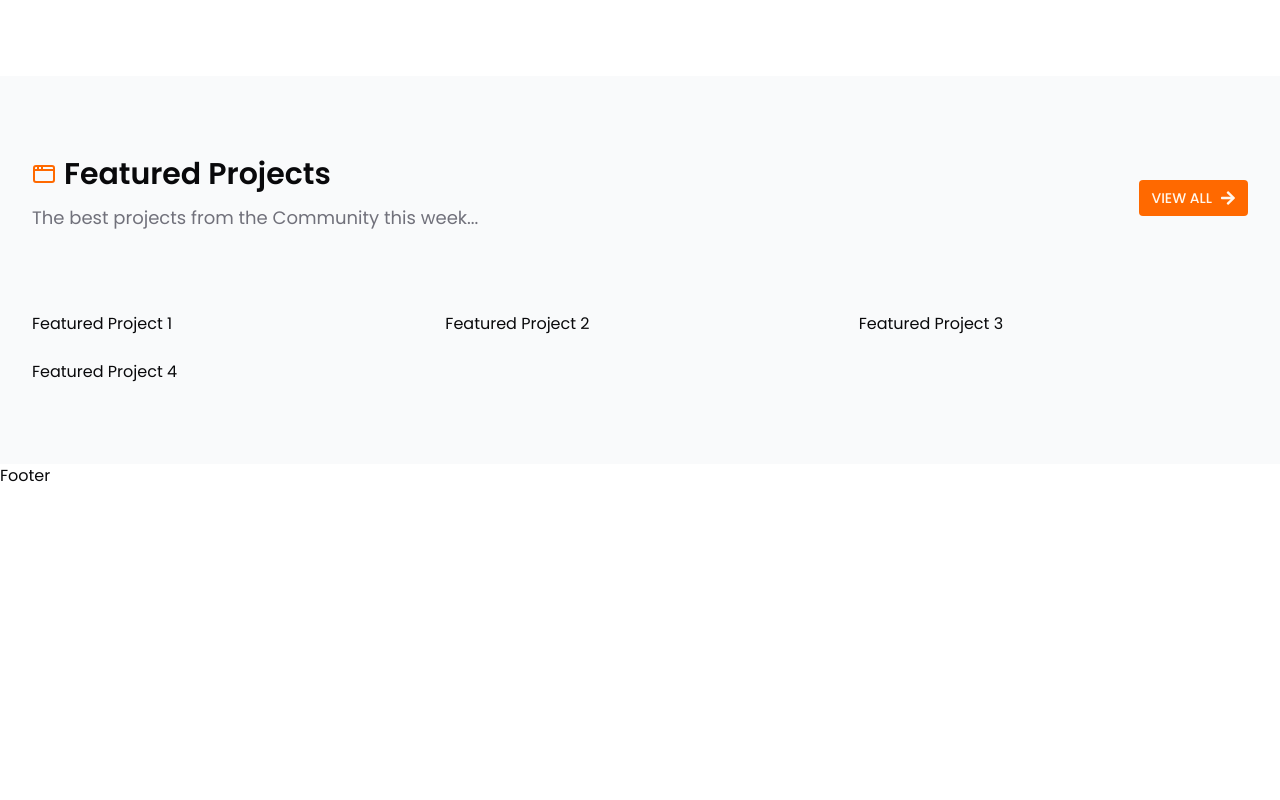
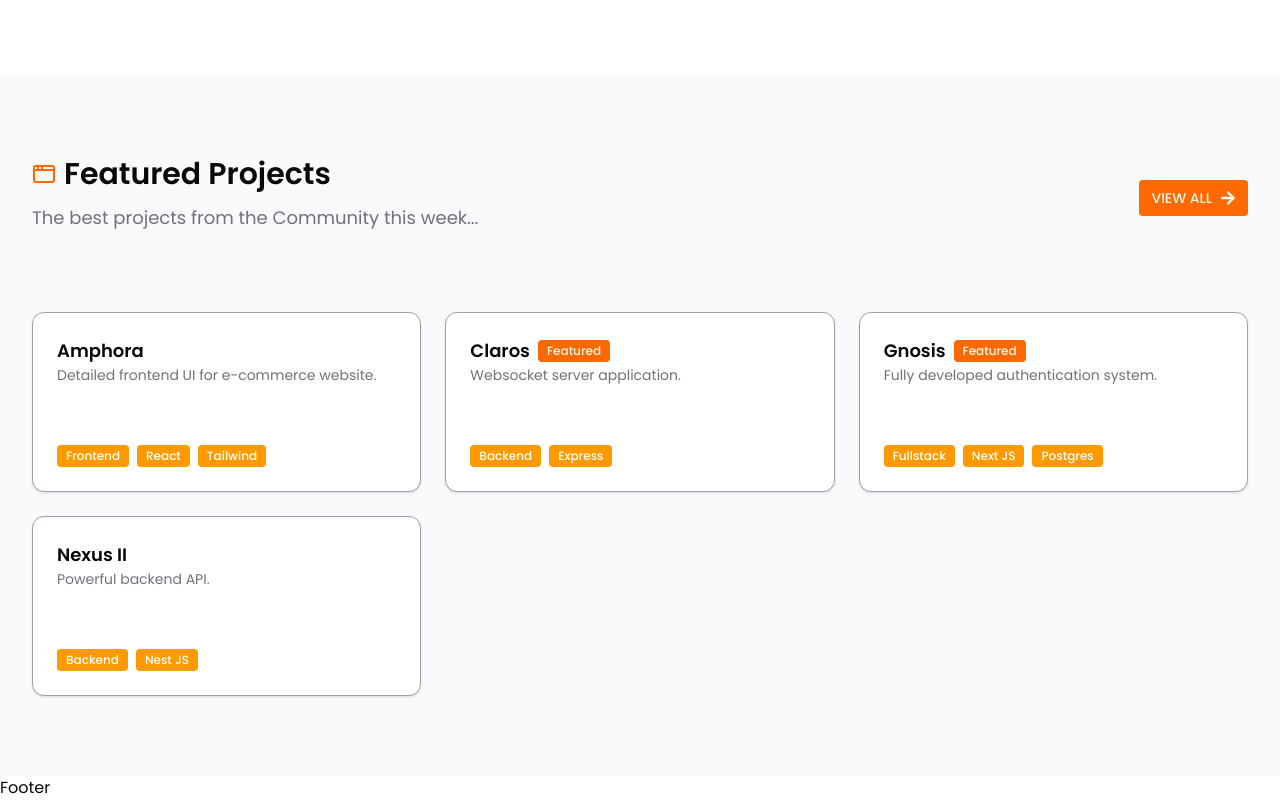
Before and after one commit to Nimira43/Epikrisis, a Next.js app: page / in a window 1280 px wide. Shown: the part 716-1516 px from the top of the page. Before the commit the page ends 1204 px from the top, so only its background shows below. Built offline with nearby package versions, Linux system fonts and the light colour scheme.

Commit message:
ProjectCard created.

```diff
--- a/components/landing-page/featured-projects.tsx
+++ b/components/landing-page/featured-projects.tsx
@@ -3,6 +3,8 @@ import SectionHeader from '../common/section-header'
 import { Button } from '../ui/button'
 import Link from 'next/link'
 import { FaArrowRight } from 'react-icons/fa'
+import { featuredProjects } from '@/data/data'
+import ProjectCard from '../projects/project-card'
 
 export default function FeaturedProjects() {
   return (
@@ -25,10 +27,12 @@ export default function FeaturedProjects() {
           </Button>
         </div>
         <div className='grid-wrapper'>
-          <p>Featured Project 1</p>
-          <p>Featured Project 2</p>
-          <p>Featured Project 3</p>
-          <p>Featured Project 4</p>
+          {featuredProjects.map((project) => (
+            <ProjectCard
+              key={project.id}
+              project={project}
+            />
+          ))}
         </div>
       </div>
     </section>
--- a/components/landing-page/hero-section.tsx
+++ b/components/landing-page/hero-section.tsx
@@ -31,12 +31,12 @@ export default function HeroSection() {
           <div className='flex flex-col sm:flex-row gap-4 mt-10 mb-16'>
             <Button
               asChild
-              variant='outline'
+              variant='support'
               size='lg'
               className='text-base px-8 shadow-sm'
             >
               <Link href='/submit'>
-                <MdOutlineShare className='text-black' />
+                <MdOutlineShare className='text-white' />
                 Share
               </Link>
             </Button>
--- /dev/null
+++ b/components/projects/project-card.tsx
@@ -0,0 +1,54 @@
+import Link from 'next/link'
+import { Card, CardDescription, CardFooter, CardHeader, CardTitle } from '../ui/card'
+import { Badge } from '../ui/badge'
+
+interface Project {
+  id: number
+  name: string
+  description: string
+  tags: string[]
+  votes: number
+  isFeatured: boolean
+}
+
+export default function ProjectCard({
+  project
+}: {
+  project: Project
+}) {
+  return (
+    <Link href={`/projects/${project.id}`}>
+      <Card className='group card-hover hover:bg-primary-foreground/10 border-solid border-gray-400 min-h-45'>
+        <CardHeader className='flex-1'>
+          <div className='flex items-start gap-4'>
+            <div className='flex-1 min-w-0'>
+              <div className='flex items-center gap-2'>
+                <CardTitle className='text-lg group-hover:text-primary transition-colors'>
+                  {project.name}
+                </CardTitle>
+                {project.isFeatured && (
+                  <Badge className='bg-primary text-primary-foreground'>
+                    Featured
+                  </Badge>
+                )}
+              </div>
+              <CardDescription>
+                {project.description}
+              </CardDescription>
+            </div>
+
+          </div>
+        </CardHeader>
+        <CardFooter>
+          <div className='flex items-center gap-2'>
+            {project.tags.map((tag) => (
+              <Badge key={tag} variant='support'>
+                {tag}
+              </Badge>
+            ))}
+          </div>
+        </CardFooter>
+      </Card>
+    </Link>
+  )
+}
--- a/components/ui/badge.tsx
+++ b/components/ui/badge.tsx
@@ -5,7 +5,7 @@ import { cva, type VariantProps } from 'class-variance-authority'
 import { cn } from '@/lib/utils'
 
 const badgeVariants = cva(
-  'inline-flex items-center justify-center rounded-lg border px-2 py-0.5 text-xs font-medium w-fit whitespace-nowrap shrink-0 [&>svg]:size-3 gap-1 [&>svg]:pointer-events-none focus-visible:border-ring focus-visible:ring-ring/50 focus-visible:ring-[3px] aria-invalid:ring-destructive/20 dark:aria-invalid:ring-destructive/40 aria-invalid:border-destructive transition-[color,box-shadow] overflow-hidden',
+  'inline-flex items-center justify-center rounded-sm border px-2 py-0.5 text-xs font-medium w-fit whitespace-nowrap shrink-0 [&>svg]:size-3 gap-1 [&>svg]:pointer-events-none focus-visible:border-ring focus-visible:ring-ring/50 focus-visible:ring-[3px] aria-invalid:ring-destructive/20 dark:aria-invalid:ring-destructive/40 aria-invalid:border-destructive transition-[color,box-shadow] overflow-hidden',
   {
     variants: {
       variant: {
@@ -13,6 +13,8 @@ const badgeVariants = cva(
           'border-transparent bg-primary text-primary-foreground [a&]:hover:bg-primary/90',
         secondary:
           'border-transparent bg-secondary text-secondary-foreground [a&]:hover:bg-secondary/90',
+        support:
+          'border-transparent bg-amber-500 text-white [a&]:hover:bg-amber-500/90',
         destructive:
           'border-transparent bg-destructive text-white [a&]:hover:bg-destructive/90 focus-visible:ring-destructive/20 dark:focus-visible:ring-destructive/40 dark:bg-destructive/60',
         outline:
--- a/components/ui/button.tsx
+++ b/components/ui/button.tsx
@@ -10,6 +10,7 @@ const buttonVariants = cva(
     variants: {
       variant: {
         default: 'bg-primary text-primary-foreground hover:bg-primary/90',
+        support: 'bg-amber-500 text-white hover:bg-amber-500/90',
         destructive:
           'bg-destructive text-white hover:bg-destructive/90 focus-visible:ring-destructive/20 dark:focus-visible:ring-destructive/40 dark:bg-destructive/60',
         main:
--- /dev/null
+++ b/components/ui/card.tsx
@@ -0,0 +1,92 @@
+import * as React from 'react'
+
+import { cn } from '@/lib/utils'
+
+function Card({ className, ...props }: React.ComponentProps<'div'>) {
+  return (
+    <div
+      data-slot='card'
+      className={cn(
+        'bg-card text-card-foreground flex flex-col gap-6 rounded-xl border py-6 shadow-sm',
+        className
+      )}
+      {...props}
+    />
+  )
+}
+
+function CardHeader({ className, ...props }: React.ComponentProps<'div'>) {
+  return (
+    <div
+      data-slot='card-header'
+      className={cn(
+        '@container/card-header grid auto-rows-min grid-rows-[auto_auto] items-start gap-2 px-6 has-data-[slot=card-action]:grid-cols-[1fr_auto] [.border-b]:pb-6',
+        className
+      )}
+      {...props}
+    />
+  )
+}
+
+function CardTitle({ className, ...props }: React.ComponentProps<'div'>) {
+  return (
+    <div
+      data-slot='card-title'
+      className={cn('leading-none font-semibold', className)}
+      {...props}
+    />
+  )
+}
+
+function CardDescription({ className, ...props }: React.ComponentProps<'div'>) {
+  return (
+    <div
+      data-slot='card-description'
+      className={cn('text-muted-foreground text-sm', className)}
+      {...props}
+    />
+  )
+}
+
+function CardAction({ className, ...props }: React.ComponentProps<'div'>) {
+  return (
+    <div
+      data-slot='card-action'
+      className={cn(
+        'col-start-2 row-span-2 row-start-1 self-start justify-self-end',
+        className
+      )}
+      {...props}
+    />
+  )
+}
+
+function CardContent({ className, ...props }: React.ComponentProps<'div'>) {
+  return (
+    <div
+      data-slot='card-content'
+      className={cn('px-6', className)}
+      {...props}
+    />
+  )
+}
+
+function CardFooter({ className, ...props }: React.ComponentProps<'div'>) {
+  return (
+    <div
+      data-slot='card-footer'
+      className={cn('flex items-center px-6 [.border-t]:pt-6', className)}
+      {...props}
+    />
+  )
+}
+
+export {
+  Card,
+  CardHeader,
+  CardFooter,
+  CardTitle,
+  CardAction,
+  CardDescription,
+  CardContent,
+}
--- a/data/data.tsx
+++ b/data/data.tsx
@@ -12,6 +12,42 @@ const logos = [
   '/logos/logo-11.png',
 ]
 
+const featuredProjects = [
+  {
+    id: 1,
+    name: 'Amphora',
+    description: 'Detailed frontend UI for e-commerce website.',
+    tags: ['Frontend', 'React', 'Tailwind'],
+    votes: 635,
+    isFeatured: false
+  },
+  {
+    id: 2,
+    name: 'Claros',
+    description: 'Websocket server application.',
+    tags: ['Backend', 'Express'],
+    votes: 818,
+    isFeatured: true
+  },
+  {
+    id: 3,
+    name: 'Gnosis',
+    description: 'Fully developed authentication system.',
+    tags: ['Fullstack', 'Next JS', 'Postgres'],
+    votes: 479,
+    isFeatured: true
+  },
+  {
+    id: 4,
+    name: 'Nexus II',
+    description: 'Powerful backend API.',
+    tags: ['Backend', 'Nest JS',],
+    votes: 594,
+    isFeatured: false
+  },
+]
+
 export {
-  logos
+  logos,
+  featuredProjects
 }
```
Lines whose indentation alone changed are shown as unchanged.
